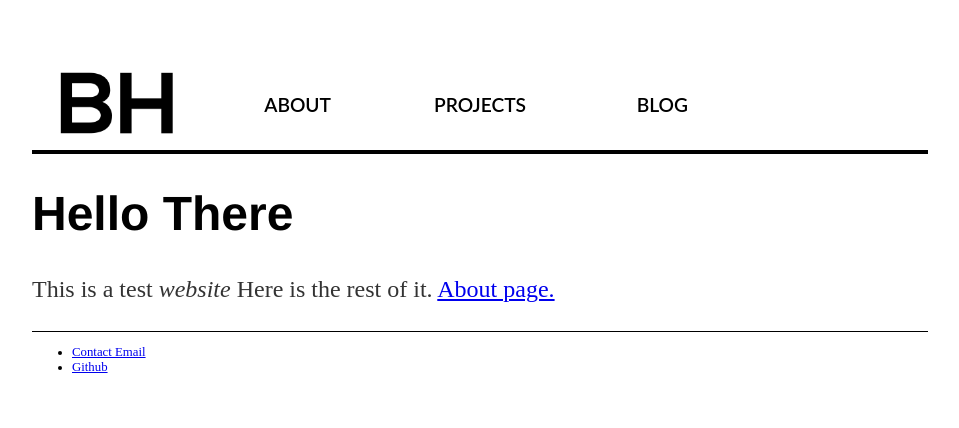
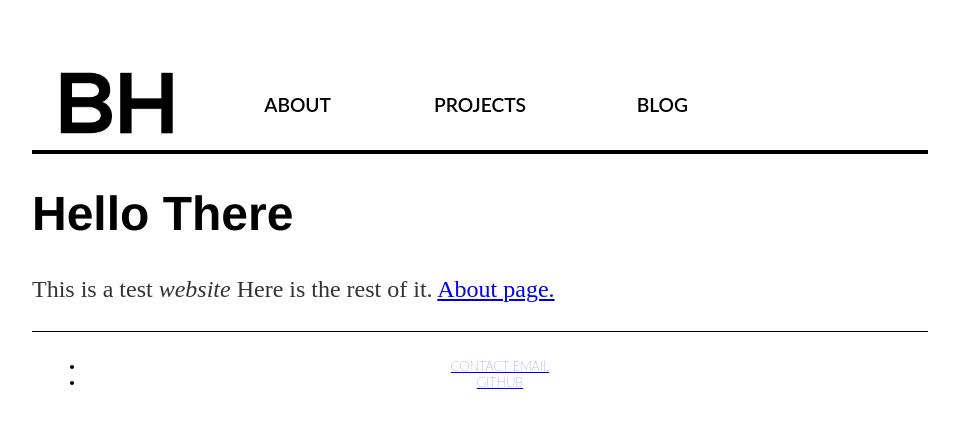
Before and after one commit to beauhodes/beauhodes.github.io, a Jekyll site: the page built from index.html, in a window 1280 px wide. Shown: the top 428 px of the page, without its empty margins (160-1119 px from the left). Built offline with Jekyll 4.4.1, drawn with Linux system fonts in a browser that asks for light colours.

Commit message:
Update main.css

```diff
--- a/css/main.css
+++ b/css/main.css
@@ -63,8 +63,15 @@ p {
     color: #333;
 }
 footer {
+    font-family: 'Lato', sans-serif;
     border-top: 1px solid black;
     font-size: .8em;
+    font-weight: lighter;
+    text-transform: uppercase;
+    text-decoration: none;
+    text-align: center;
+    padding: 1em 1em;
+    list-style: none;
 }
 
 ul.posts {
```
